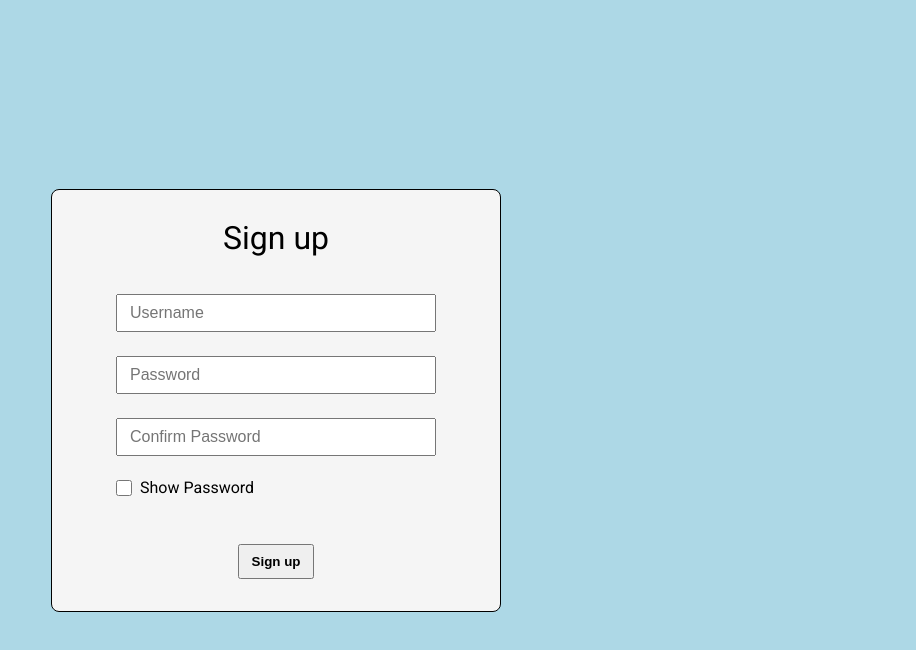
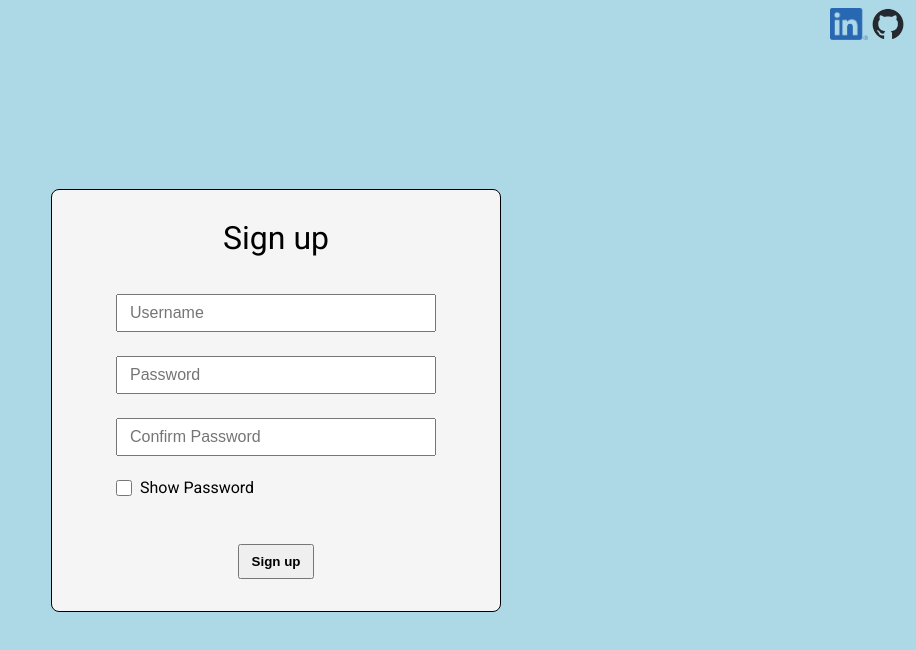
Before and after one commit to masonanders/signup-form-prototype, a React (Create React App) app: page / in a window 1280 px wide. Shown: the top 650 px of the page, without its empty margins (364-1280 px from the left). Built offline with nearby package versions, Linux system fonts and the light colour scheme.

Commit message:
Add socials

```diff
--- a/src/App.js
+++ b/src/App.js
@@ -1,12 +1,13 @@
 import { useState } from "react";
 import Signup from "./components/Signup";
 import Welcome from "./components/Welcome";
-import "./main.css"
+import "./main.css";
 
 export default function App() {
   const [username, setUsername] = useState("");
 
   return (
+    <>
       <div id="main">
         {!!username ? (
           <Welcome username={username} onBackToSignup={() => setUsername("")} />
@@ -14,5 +15,22 @@ export default function App() {
           <Signup onSignup={(username) => setUsername(username)} />
         )}
       </div>
+      <div id="socials">
+        <a href="https://www.linkedin.com/in/mason-anders">
+          <img
+            alt="LinkedIn"
+            height="32"
+            src={`${process.env.PUBLIC_URL}/LI-In-Bug.png`}
+          />
+        </a>
+        <a href="https://github.com/masonanders/signup-form-prototype">
+          <img
+            alt="GitHub"
+            height="32"
+            src={`${process.env.PUBLIC_URL}/github-mark.png`}
+          />
+        </a>
+      </div>
+    </>
   );
 }
--- a/src/main.css
+++ b/src/main.css
@@ -15,6 +15,15 @@
   margin: auto;
   padding: 32px 64px;
   width: 320px;
+}
+
+#socials {
+  top: 0;
+  column-gap: 4px;
+  display: flex;
+  padding: 8px 12px;
+  position: absolute;
+  right: 0;
 }
 
 button {
```
Also changed, not shown: public/LI-In-Bug.png (added), public/github-mark.png (added). Lines whose indentation alone changed are shown as unchanged.
